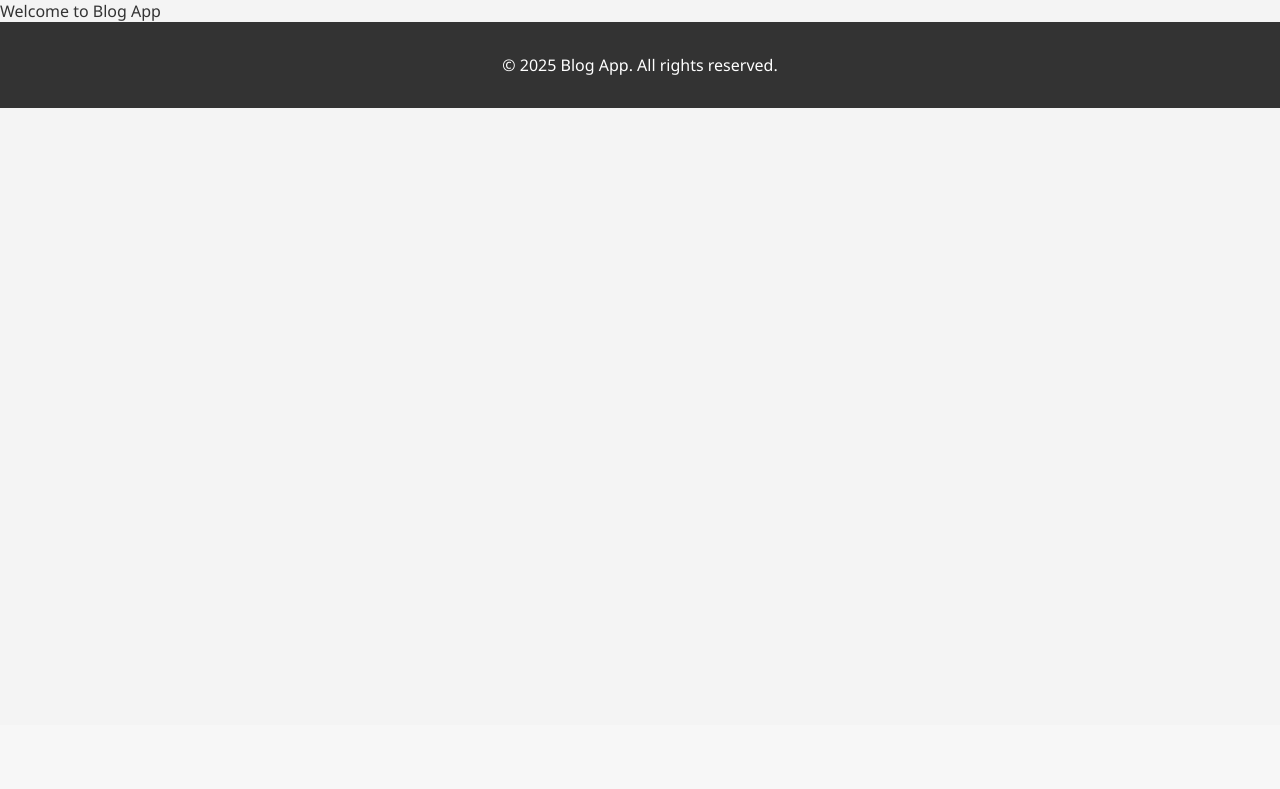
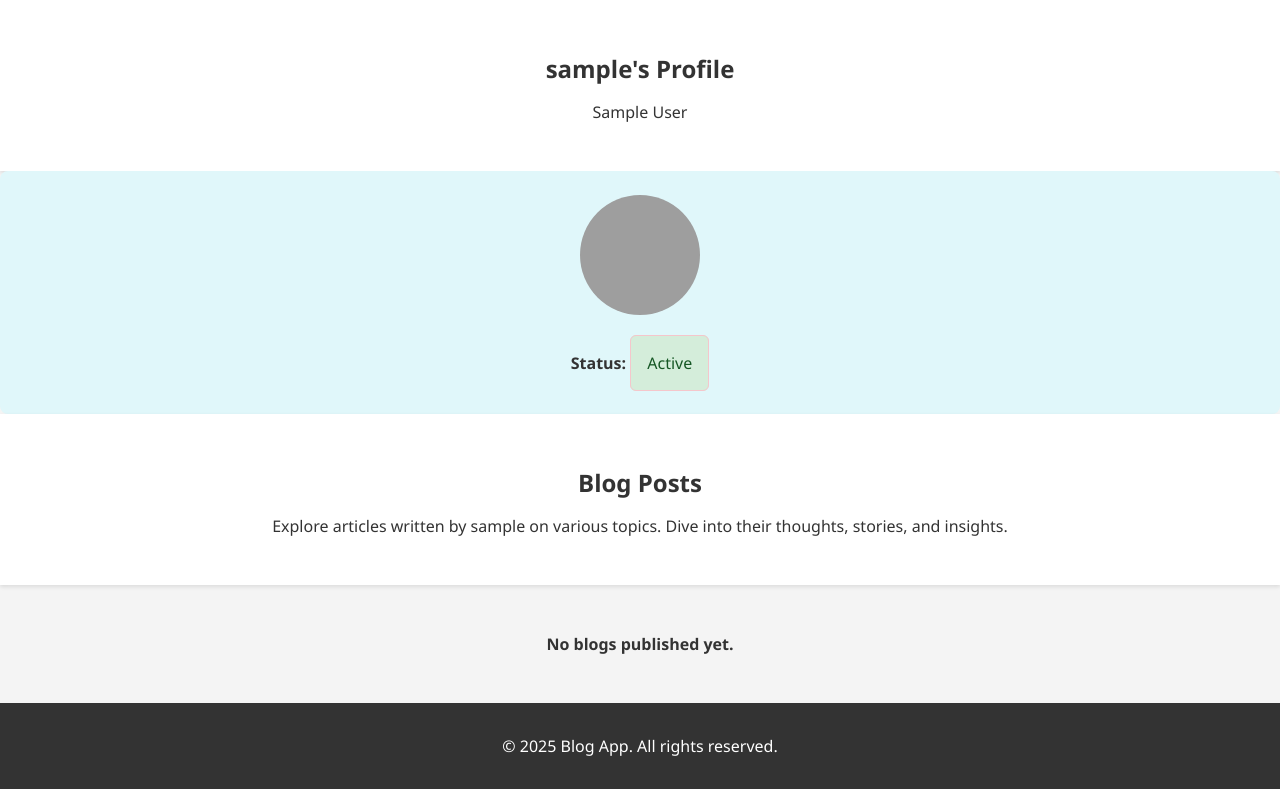
Before and after one commit to Ashkantvn/Blog-app, a Django app: a page that uses core/templates/accounts/account-management/profile.html in a window 1280 px wide. Shown: the part 75-864 px from the top of the page. Before the commit the page ends 183 px from the top, so only its background shows below. Run offline with Django 5.2, Linux system fonts and the light colour scheme; the visitor is signed in with stand-in values (Sample User, id 1); parts of the project's set-up code (start-up, migrations or seed data) failed here and were passed over; grey boxes are pictures that could not be loaded.

Commit message:
Update authentication and activation templates

```diff
--- a/core/accounts/email_templates.py
+++ b/core/accounts/email_templates.py
@@ -6,7 +6,7 @@ Here is your confirmation code: {code}
 This code is used to verify your identity for account activation or password reset.
 Please keep it secure and do not share it with anyone — even if they claim to be from our team.
 
-Enter the code in the required field.
+Enter the code in the required field. **Note: This code will expire in 3 minutes.**
 
 If you did not request this, please ignore this message or contact support.
 
--- a/core/accounts/views/authentications.py
+++ b/core/accounts/views/authentications.py
@@ -38,9 +38,7 @@ class Login(View):
             request,
             "accounts/authentications/login.html",
             context={
-                "data": {
-                    "username": user.username
-                },
+                "data": user,
             },
             status=HTTPStatus.OK
         )
--- a/core/static/css/global.css
+++ b/core/static/css/global.css
@@ -134,6 +134,7 @@ input:focus{
 }
 
 .success{
+    text-align: center;
     background-color: #d4edda;
     color: #155724;
     padding: 1rem;
@@ -144,6 +145,7 @@ input:focus{
 }
 
 .alert{
+    text-align: center;
     background-color: #f8d7da;
     color: #721c24;
     padding: 1rem;
@@ -152,3 +154,9 @@ input:focus{
     margin-bottom: 1rem;
     font-size: 1rem;
 }
+
+.no-blogs{
+    text-align: center;
+    font-weight: bold;
+    margin-block: 3em;
+}
--- a/core/templates/accounts/account-management/profile.html
+++ b/core/templates/accounts/account-management/profile.html
@@ -1 +1,45 @@
 {% extends "layout.html" %}
+
+
+{% block content %}
+    {% if error %}
+        <div class="alert">
+            {{error}}
+        </div>
+    {% else %}
+        <section class="section hero">
+            <h2>{{ user.username }}'s Profile</h2>
+            <p>{{ user.first_name }} {{ user.last_name }}</p>
+        </section>
+
+        <section class="section login-signup">
+            <img src="{{ user.profile_image.url }}" alt="Profile Image" style="width:120px; height:120px; border-radius:50%; object-fit:cover; margin-bottom:1rem;">
+
+            <p><strong>Status:</strong>
+                {% if user.is_authenticated %}
+                    {% if user.is_active %}
+                    <span class="success">Active</span>
+                    {% else %}
+                    <span class="alert">Inactive</span>
+                    <a href="{% url 'accounts:activate' user_slug=user.user_slug %}">Activate</a>
+                    {% endif %}
+                    {% endif %}
+                </p>
+            </section>
+
+            <section class="section hero">
+                <h2>Blog Posts</h2>
+                <p>Explore articles written by {{ user.username }} on various topics. Dive into their thoughts, stories, and insights.</p>
+            </section>
+            {% for blog in user.blogs.all %}
+            <div class="blog-card">
+                <h3>{{ blog.title }}</h3>
+                <p>{{ blog.content|truncatewords:30 }}</p>
+                <a href="{{ blog.get_absolute_url }}">Read more</a>
+            </div>
+            {% empty %}
+            <p class="no-blogs">No blogs published yet.</p>
+            {% endfor %}
+        </section>
+    {% endif %}
+{% endblock content %}
```
Also changed, not shown: core/accounts/views/reset_and_activations.py (+6 -2 lines), core/templates/accounts/authentications/login.html (+9 -2 lines), core/templates/accounts/authentications/signup.html (+8 -1 lines), core/templates/accounts/reset-and-activation/activation.html (+34 -0 lines).
